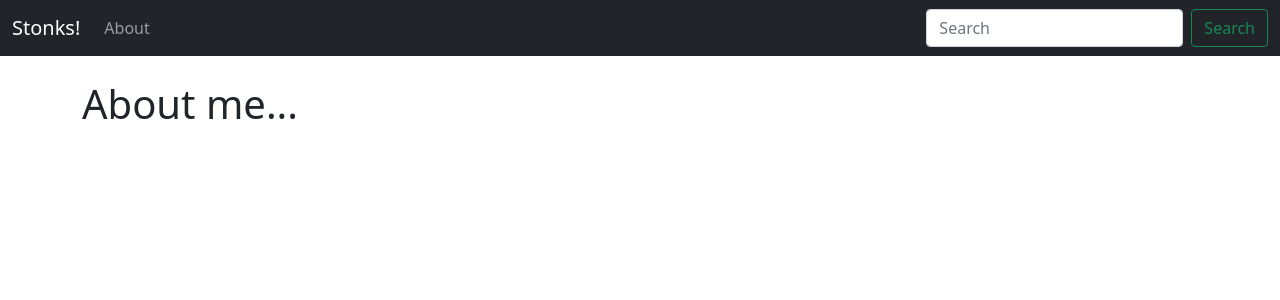
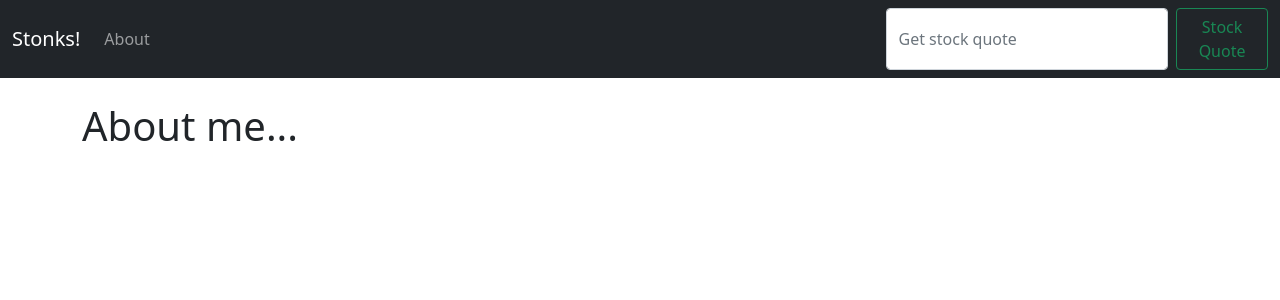
Before and after one commit to joerez/django-stocks, a Django app: page /about.html in a window 1280 px wide. Shown: the top 300 px of the page. Run offline with Django 3.2, Linux system fonts and the light colour scheme.

Commit message:
get stocks

```diff
--- a/stocks/quotes/templates/base.html
+++ b/stocks/quotes/templates/base.html
@@ -23,10 +23,13 @@
                 <a class="nav-link" href="{% url 'about' %}">About</a>
               </li>
             </ul>
-            <form class="d-flex">
-              <input class="form-control me-2" type="search" placeholder="Search" aria-label="Search">
-              <button class="btn btn-outline-success" type="submit">Search</button>
+
+            <form action="{% url 'home' %}" method="POST" class="d-flex">
+                {% csrf_token %}
+              <input name="ticker" class="form-control me-2" type="search" placeholder="Get stock quote" aria-label="Search">
+              <button class="btn btn-outline-success" type="submit">Stock Quote</button>
             </form>
+
           </div>
         </div>
       </nav>
--- a/stocks/quotes/views.py
+++ b/stocks/quotes/views.py
@@ -4,16 +4,23 @@ from django.shortcuts import render
 def home(request):
     import requests
     import json
-    # pk_273fa449cb194ac1884930b5938ab43b
-    api_request = requests.get('https://cloud.iexapis.com/stable/stock/aapl/quote/?token=pk_273fa449cb194ac1884930b5938ab43b')
 
-    try:
-        api = json.loads(api_request.content)
-    except Exception as e:
-        api = "Error..."
+    if request.method == 'POST':
+        ticker = request.POST['ticker']
+        api_request = requests.get('https://cloud.iexapis.com/stable/stock/' + ticker + '/quote/?token=pk_273fa449cb194ac1884930b5938ab43b')
+
+        try:
+            api = json.loads(api_request.content)
+        except Exception as e:
+            api = "Error..."
+
+        return render(request, 'home.html', {'api': api})
+
+    else:
+        return render(request, 'home.html', {'ticker': 'enter a ticker symbol above'})
 
 
-    return render(request, 'home.html', {'api': api})
+
 
 
 def about(request):
```
Also changed, not shown: stocks/quotes/templates/home.html (+13 -5 lines).
